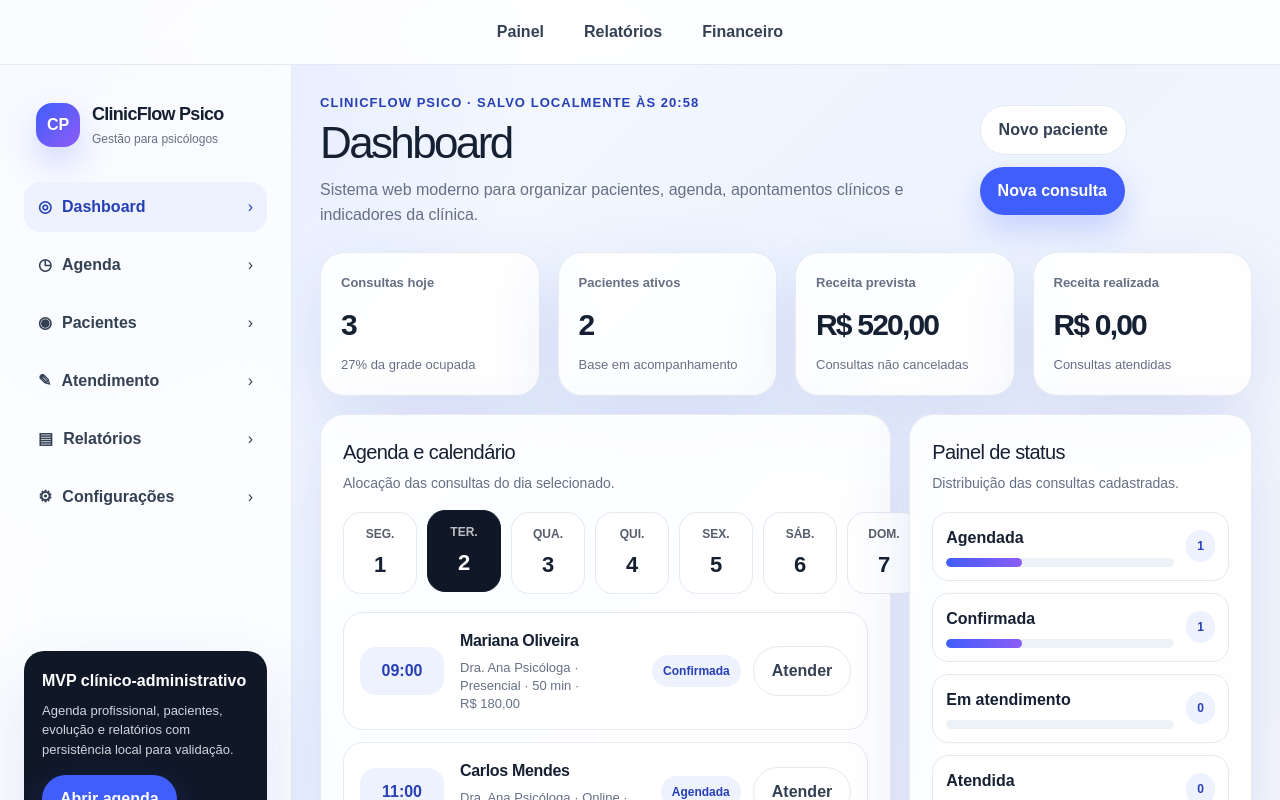
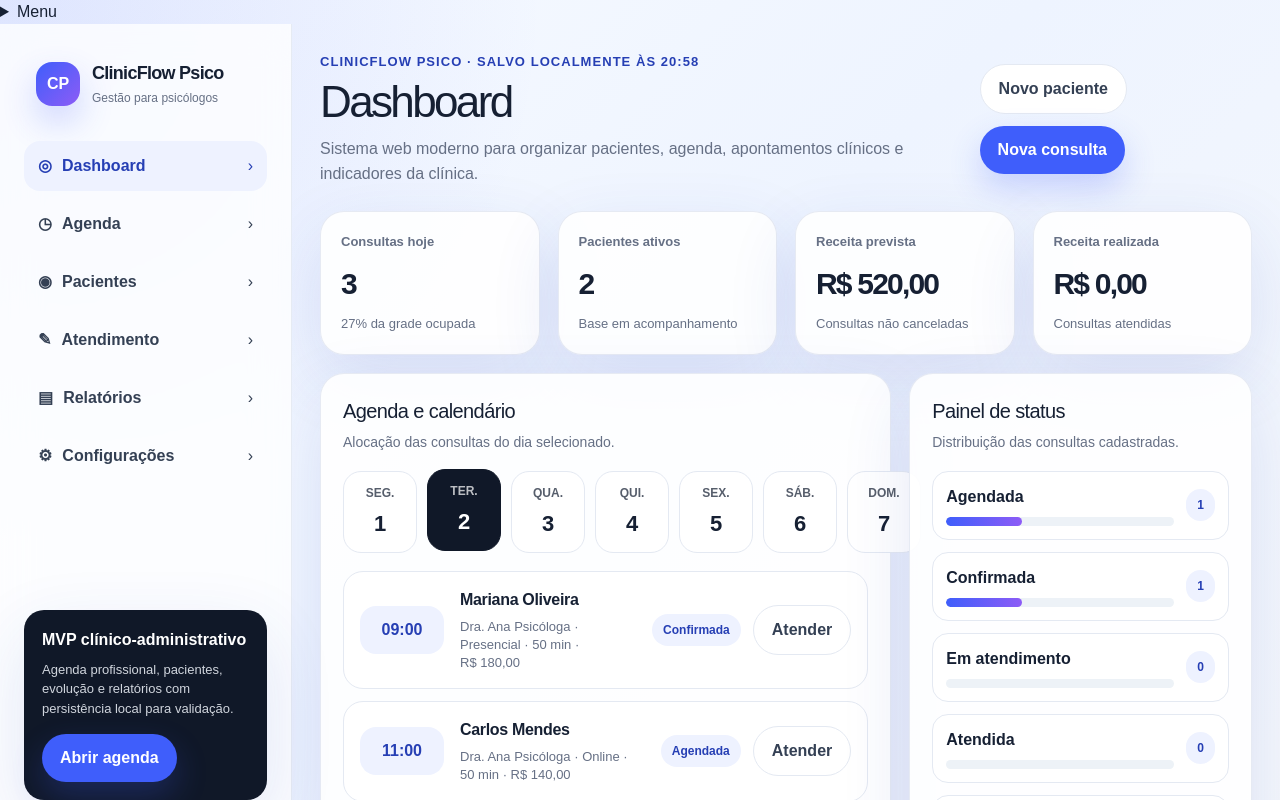
Before and after one commit to anjobrito/clinicflow-psico, a Next.js app: page / in a window 1280 px wide. Shown: the top 800 px of the page. Built offline with nearby package versions, Linux system fonts and the light colour scheme.

Commit message:
fix: replace top nav with right dropdown menu

```diff
--- a/app/layout.tsx
+++ b/app/layout.tsx
@@ -27,11 +27,14 @@ export default function RootLayout({
   return (
     <html lang="pt-BR" className={`${geistSans.variable} ${geistMono.variable}`}>
       <body>
-        <nav className="product-nav" aria-label="Navegação principal do produto">
-          <a href="/">Painel</a>
-          <a href="/relatorios">Relatórios</a>
-          <a href="/financeiro">Financeiro</a>
-        </nav>
+        <details className="app-actions-menu">
+          <summary>Menu</summary>
+          <nav aria-label="Ações principais">
+            <a href="/">Painel</a>
+            <a href="/relatorios">Relatórios</a>
+            <a href="/financeiro">Financeiro</a>
+          </nav>
+        </details>
         {children}
       </body>
     </html>
```
